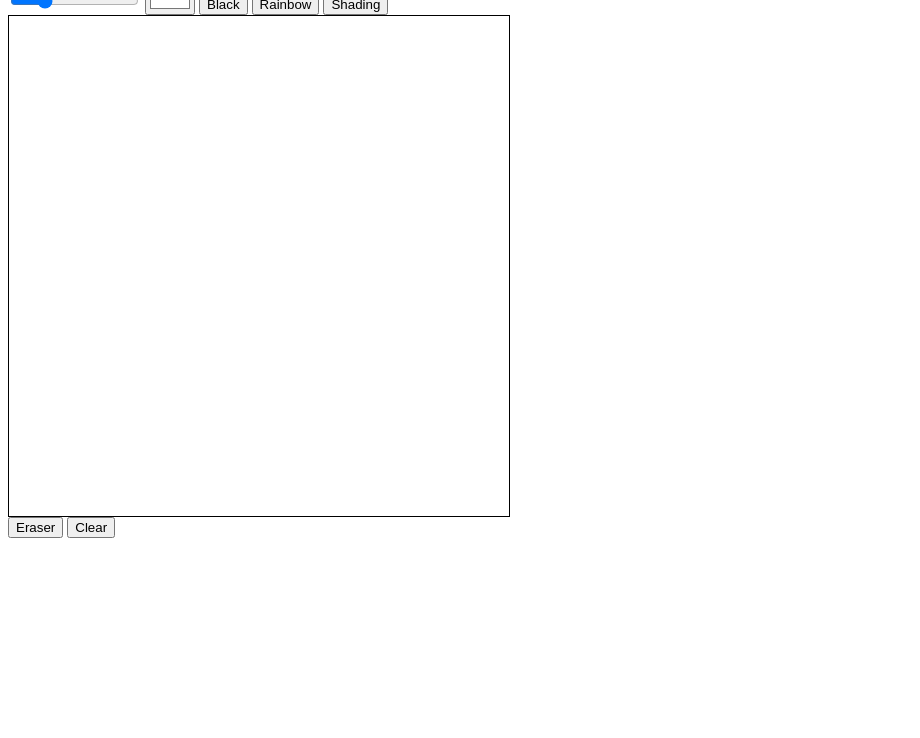
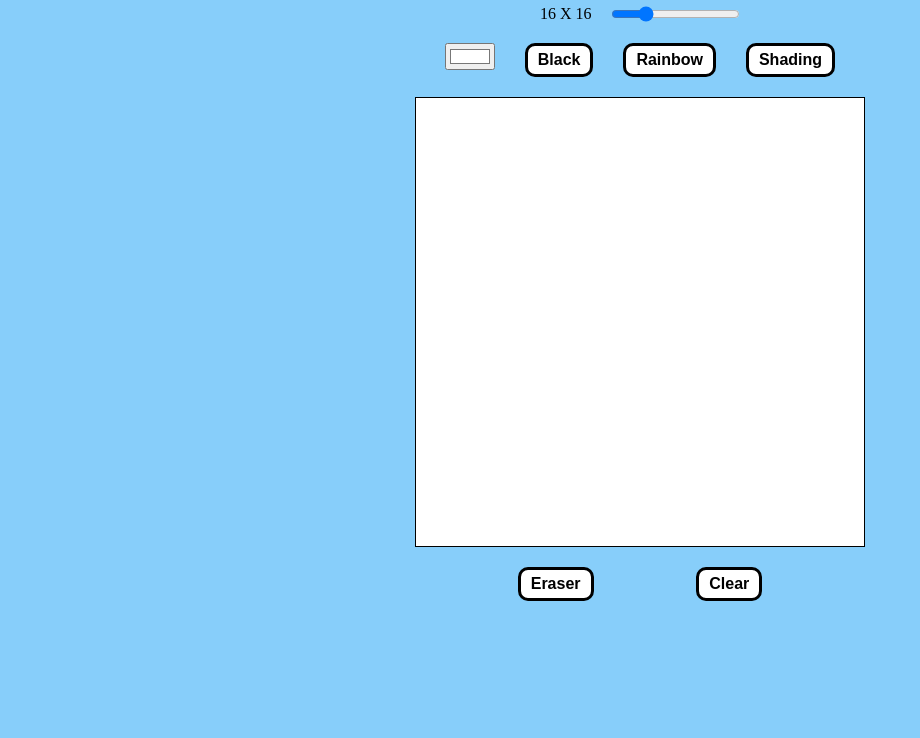
Before and after one commit to tushar-raven/Etch-a-Sketch, a plain HTML site: page index.html in a window 1280 px wide. Shown: the part 62-800 px from the top of the page, without its empty margins (0-920 px from the left). Drawn offline with Linux system fonts and the light colour scheme.

Commit message:
Add a basic UI

```diff
--- a/index.html
+++ b/index.html
@@ -11,15 +11,29 @@
 </head>
 
 <body>
-    <p class="slider-value"></p>
-    <input type="range" min="1" max="64" value="16" class="slider" id="myRange">
-    <input type="color" id="color-picker" value="#FFFFFF">
-    <button class = "black-btn">Black</button>
-    <button class="rainbow-btn">Rainbow</button>
-    <button class="shading-btn">Shading</button>
-    <div class="container"></div>
-    <button class="eraser-btn">Eraser</button>
-    <button class="clear-btn">Clear</button>
+    <div class="game-container">
+
+        <p class="name">Etch-a-Sketch</p>
+
+        <div class="slider-container">
+            <p class="slider-value"></p>
+            <input type="range" min="1" max="64" value="16" class="slider" id="myRange">
+        </div>
+
+        <div class="color-buttons">
+            <input type="color" id="color-picker" value="#FFFFFF">
+            <button class = "black-btn button">Black</button>
+            <button class="rainbow-btn button">Rainbow</button>
+            <button class="shading-btn button">Shading</button>
+        </div>
+
+        <div class="container"></div>
+
+        <div class="remove-buttons">
+            <button class="eraser-btn button">Eraser</button>
+            <button class="clear-btn button">Clear</button>
+        </div>
+    </div>
 </body>
 
 </html>
--- a/script.js
+++ b/script.js
@@ -1,4 +1,4 @@
-let color = "";
+let color = "black";
 
 const container = document.querySelector('.container');
 const blackBtn = document.querySelector('.black-btn');
@@ -43,6 +43,7 @@ eraserBtn.addEventListener('click', function(){
 
 clearBtn.addEventListener('click', function(){
     container.innerHTML = "";
+    color = "black"
     createGrid(slider.value)
 })
 
--- a/style.css
+++ b/style.css
@@ -1,6 +1,56 @@
+*{
+    box-sizing: border-box;
+    margin: 0;
+}
+
+body {
+    background-color: lightskyblue;
+}
+
 .container {
     display: grid;
-    height: 500px;
-    width: 500px;
+    height: 450px;
+    width: 450px;
     border: 1px solid;
+    background-color: white;
+    margin: 20px 0px;
 }
+
+.game-container {
+    display: flex;
+    flex-direction: column;
+    align-items: center;
+}
+
+.name {
+    font-size: 40px;
+    margin: 0;
+}
+
+.slider-container {
+    display: flex;
+    justify-content: space-between;
+    width: 200px;
+    margin: 20px 0px;
+}
+
+.color-buttons {
+    display: flex;
+    width: 450px;
+    justify-content: space-evenly;
+}
+
+.remove-buttons {
+    display: flex;
+    width: 450px;
+    justify-content: space-evenly;
+}
+
+.button {
+    padding: 5px 10px;
+    font-weight: bold;
+    font-size: 16px;
+    background-color: white;
+    border-radius: 10px;
+    border: solid;
+}
```
